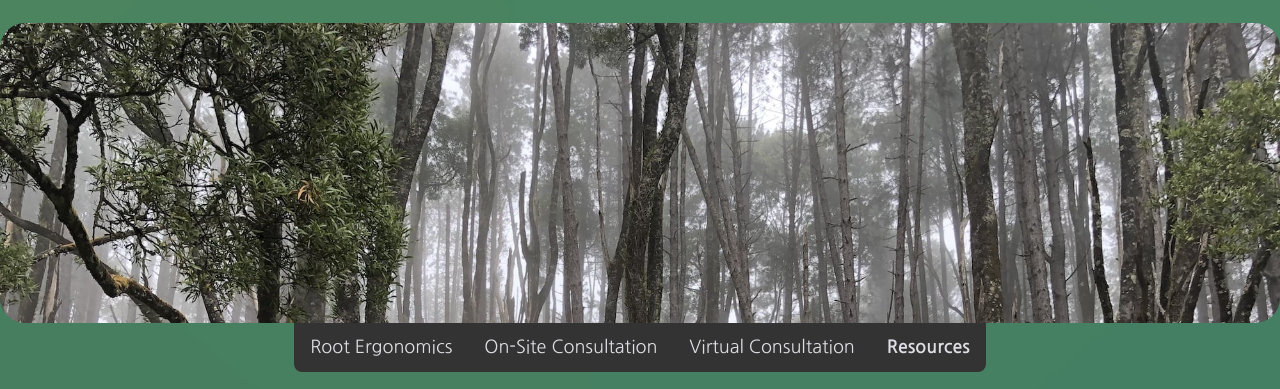
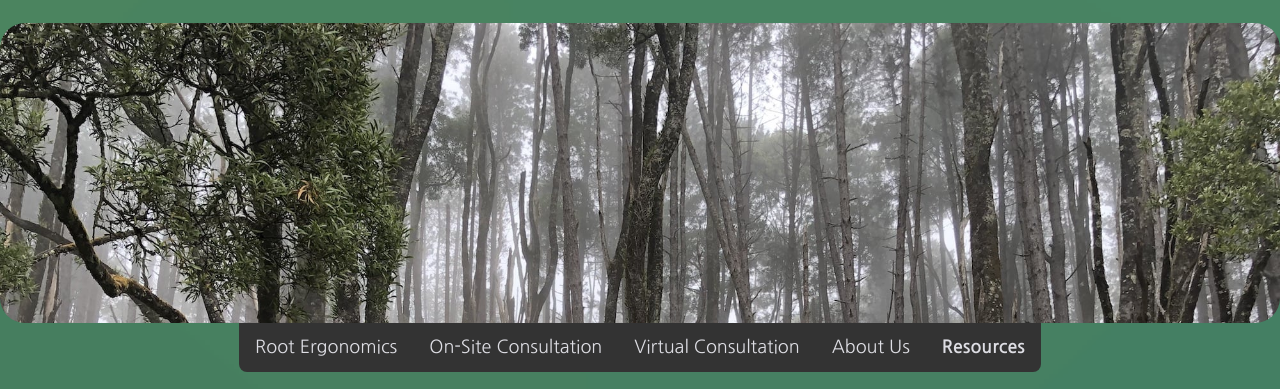
Before and after one commit to ajlipiec/Office-Ergonomics, a plain HTML site: page carpal-tunnel.html in a window 1280 px wide. Shown: the part 371-760 px from the top of the page. Drawn offline with Linux system fonts and the light colour scheme; some icons are missing.

Commit message:
fixed nav media width and added about us page

```diff
--- a/carpal-tunnel.html
+++ b/carpal-tunnel.html
@@ -38,6 +38,7 @@
     <a href="./index.html">Root Ergonomics</a>
     <a href="./on-site-consultation.html">On-Site Consultation</a>
     <a href="./video-consultation.html">Virtual Consultation</a>
+    <a href="./about.html">About Us</a>
     <div class="dropdown">
       <button class="dropbtn">Resources
         <i class="fa fa-caret-down"></i>
--- a/style.css
+++ b/style.css
@@ -189,7 +189,7 @@ li {
   display: block;
 }
 
-@media screen and (max-width: 695px) {
+@media screen and (max-width: 810px) {
   .main-nav {
     width: auto;
     margin: 0;
@@ -205,7 +205,7 @@ li {
   }
 }
 
-@media screen and (max-width:695px) {
+@media screen and (max-width:810px) {
   .main-nav.responsive {position: relative;}
   .main-nav.responsive a.icon {
     position: absolute;
```
Also changed, not shown: about.html (+1 -0 lines), index.html (+1 -0 lines), on-site-consultation.html (+1 -0 lines), sit-stand.html (+1 -0 lines), video-consultation.html (+1 -0 lines).
